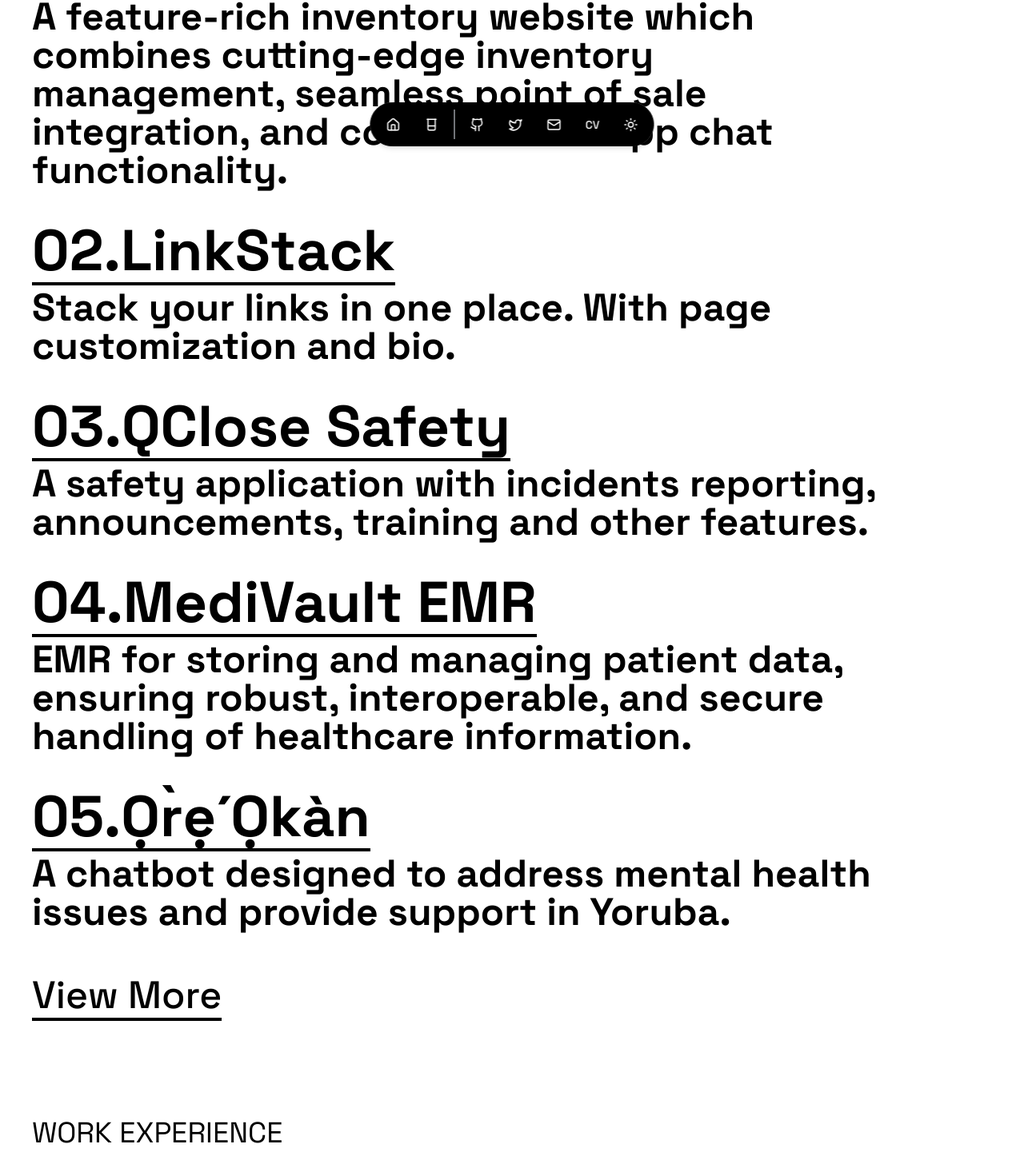
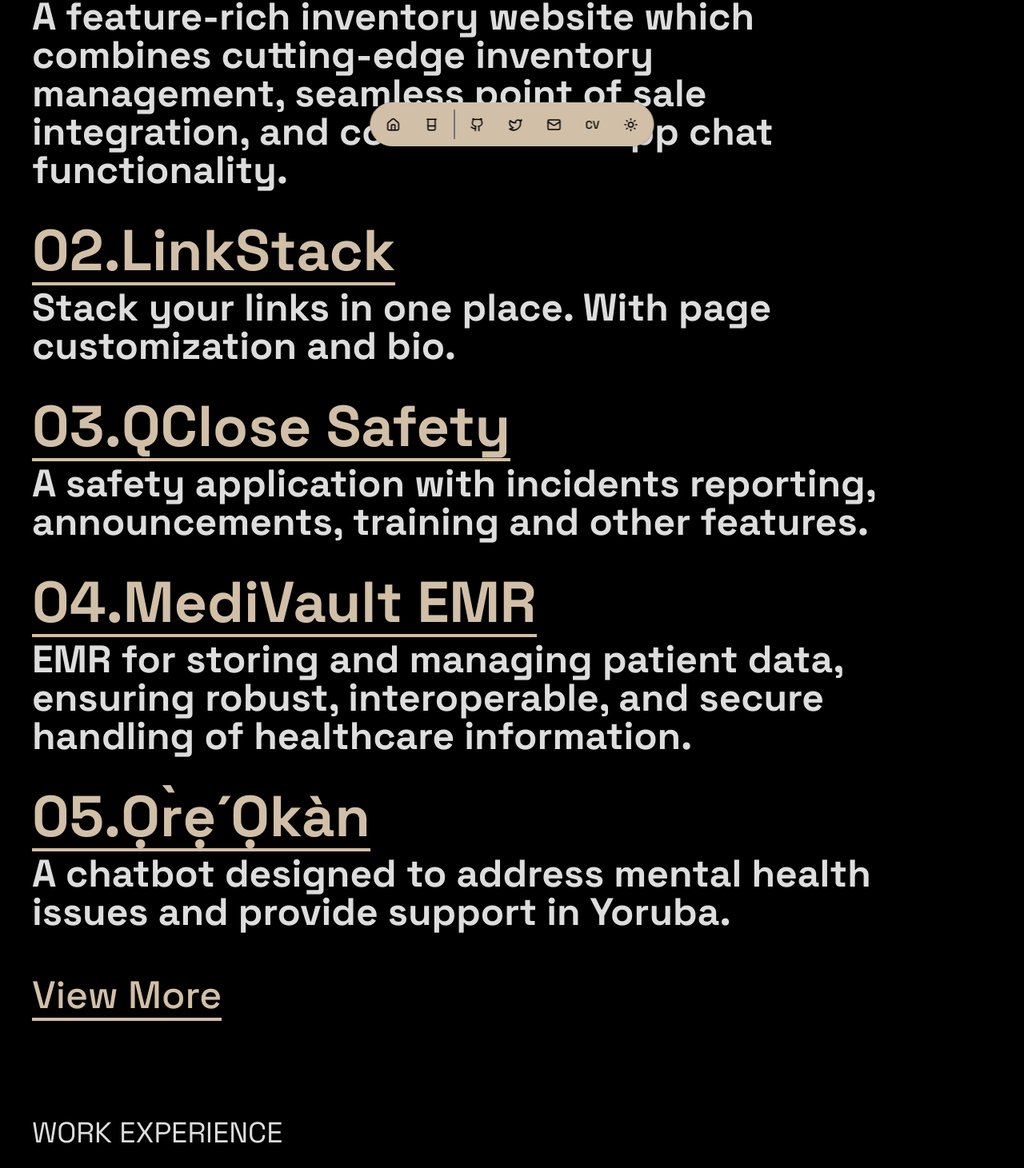
Before and after one commit to kryptcode/koyejo, a Next.js app: page / in a window 1280 px wide. Shown: the part 567-2028 px from the top of the page at 80% size. Built offline with nearby package versions, Linux system fonts and the light colour scheme.

Commit message:
"icons flip"

```diff
--- a/src/app/layout.tsx
+++ b/src/app/layout.tsx
@@ -34,7 +34,7 @@ export default function RootLayout({
           sizes="16x16"
           href="./favicon-16x16.png"
         />
-        <ThemeProvider attribute="class" defaultTheme="system">{children}</ThemeProvider>
+        <ThemeProvider attribute="class" defaultTheme="dark">{children}</ThemeProvider>
       </body>
     </html>
   );
--- a/src/app/page.tsx
+++ b/src/app/page.tsx
@@ -55,7 +55,7 @@ export default function Home() {
           </div>
 
           <div className="pb-10 pt-4">
-            <Link href="/archives" className=" inline-block cursor-pointer group border-b-4 pb-1 leading-none border-black dark:border-white dark:text-goldexperience hover:border-white translate-x-0 duration-300 ease-linear text-3xl lg:text-5xl font-medium">
+            <Link href="/archives" className=" inline-block cursor-pointer group border-b-4 pb-1 leading-none border-black dark:border-goldexperience dark:text-goldexperience hover:border-white translate-x-0 duration-300 ease-linear text-3xl lg:text-5xl font-medium">
               View More
             </Link>
           </div>
@@ -84,7 +84,7 @@ export default function Home() {
         <div className="p-5 lg:p-10 pb-24">
           <h5 className="uppercase text-2xl lg:text-4xl mb-5">Socials</h5>
           <div className="text-3xl lg:text-6xl font-extrabold">
-            Let&apos;s get in touch! You can message me through my <Link href="https://twitter.com/koye_vi" className=" inline-block cursor-pointer group border-b-4 leading-none border-black dark:border-white dark:text-goldexperience hover:border-white translate-x-0 duration-300 ease-linear">Twitter</Link> or by  <Link href="mailto:adeyombokehd@gmail.com" className=" inline-block cursor-pointer group border-b-4 leading-none border-black dark:border-white dark:text-goldexperience hover:border-white translate-x-0 duration-300 ease-linear">sending me an email.</Link>
+            Let&apos;s get in touch! You can message me through my <Link href="https://twitter.com/koye_vi" className=" inline-block cursor-pointer group border-b-4 leading-none border-black dark:border-goldexperience dark:text-goldexperience hover:border-white translate-x-0 duration-300 ease-linear">Twitter</Link> or by  <Link href="mailto:adeyombokehd@gmail.com" className=" inline-block cursor-pointer group border-b-4 leading-none border-black dark:border-goldexperience dark:text-goldexperience hover:border-white translate-x-0 duration-300 ease-linear">sending me an email.</Link>
           </div>
         </div>
 
--- a/src/components/page-dock.tsx
+++ b/src/components/page-dock.tsx
@@ -112,7 +112,7 @@ export function PageDock() {
               <TooltipTrigger asChild>
                 <Link href="" onClick={toggleDarkMode}  className={cn(buttonVariants({variant: "ghost"}), "text-sm")}>
                   {
-                    theme === "dark" ? <MoonIcon size={18} /> : <SunIcon size={18} />
+                    theme !== "dark" ? <MoonIcon size={18} /> : <SunIcon size={18} />
                   }
                 </Link>
               </TooltipTrigger>
```
